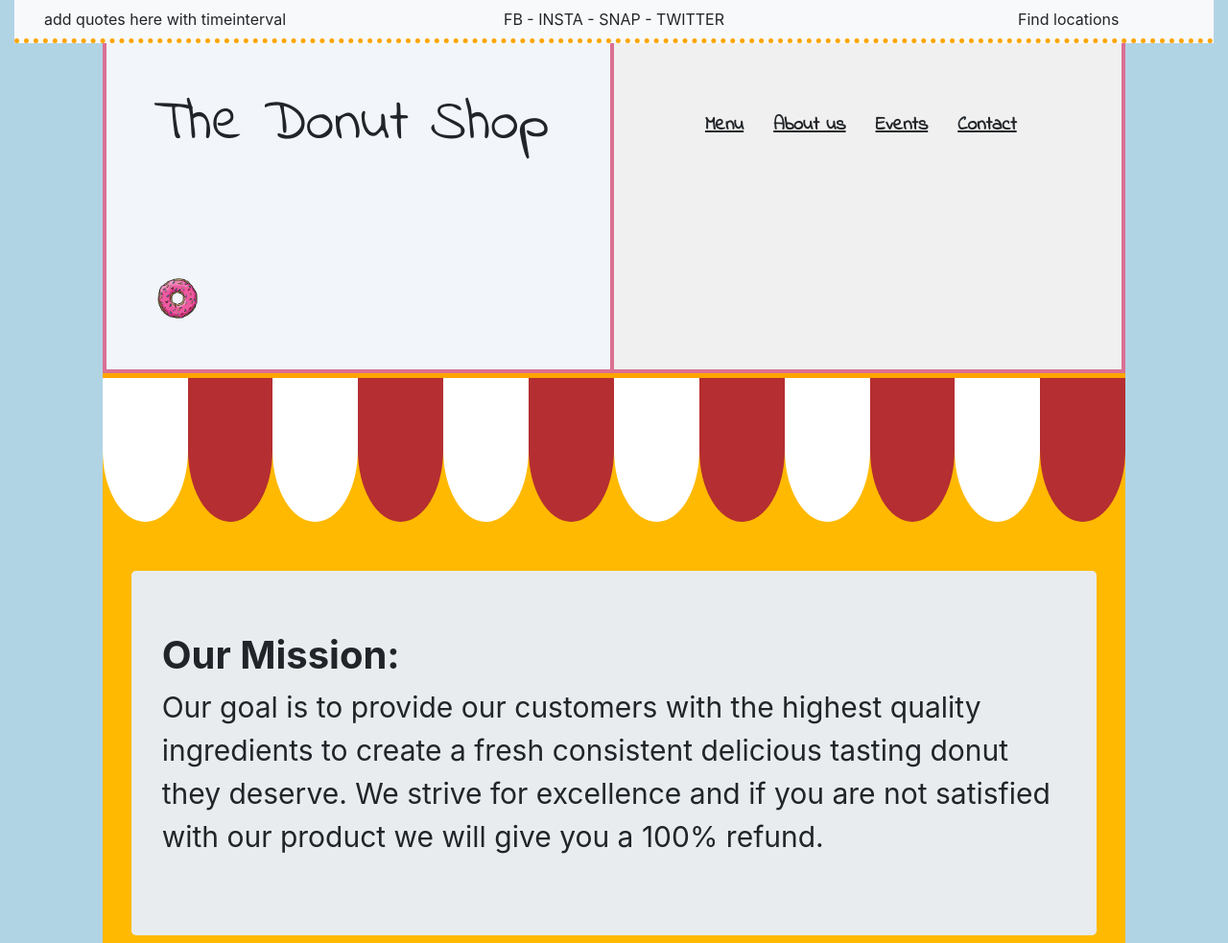
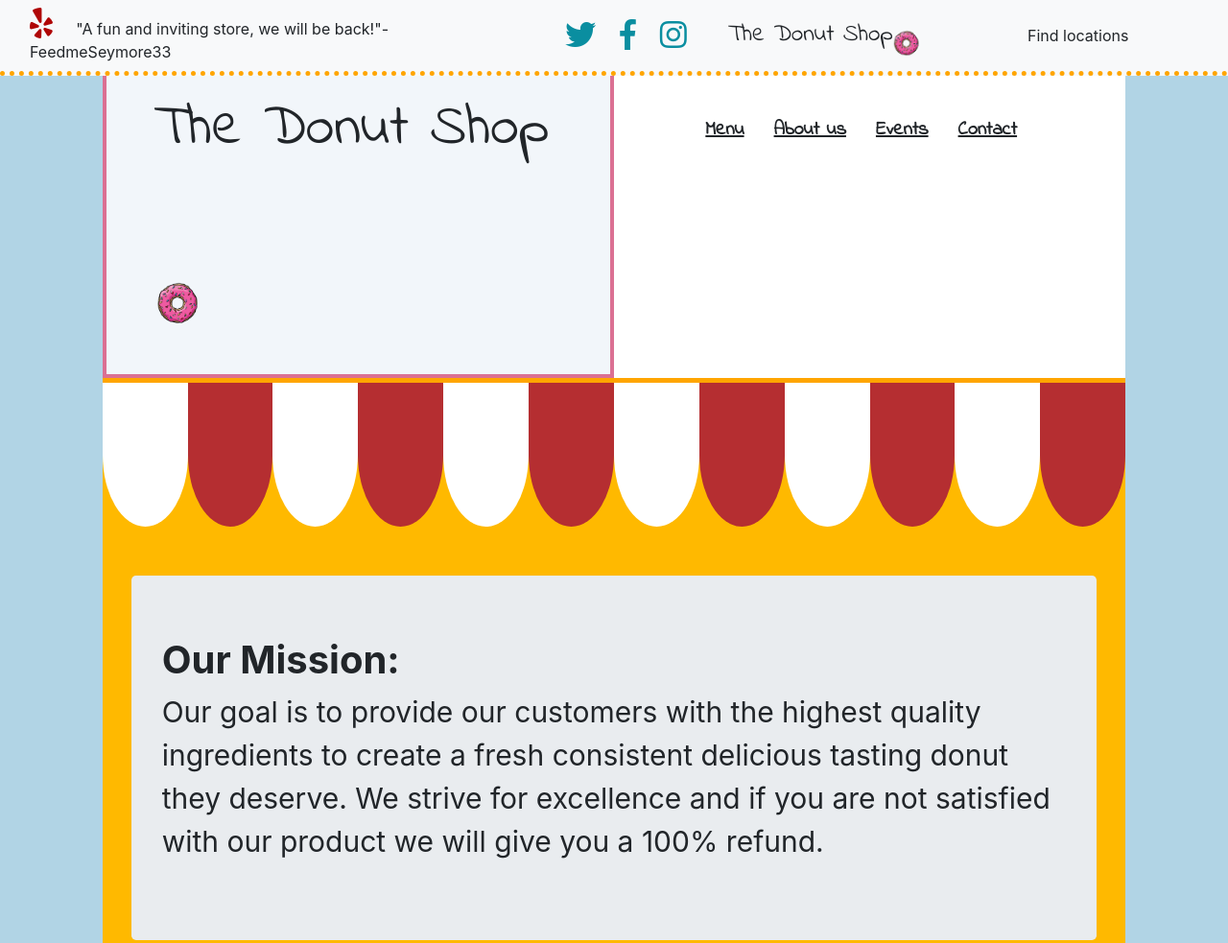
Before and after one commit to memmo01/mock-local-donutshop, a plain HTML site: page index.html in a window 1280 px wide. Shown: the top 983 px of the page at 96% size. Drawn offline with nearby package versions, Linux system fonts and the light colour scheme.

Commit message:
added quote generator to top of page with yelp icon and fixed navbar to top

```diff
--- a/index.html
+++ b/index.html
@@ -12,7 +12,7 @@
     <script src="https://code.jquery.com/jquery-3.3.1.slim.min.js" integrity="sha384-q8i/X+965DzO0rT7abK41JStQIAqVgRVzpbzo5smXKp4YfRvH+8abtTE1Pi6jizo" crossorigin="anonymous"></script>
     <script src="https://cdnjs.cloudflare.com/ajax/libs/popper.js/1.14.3/umd/popper.min.js" integrity="sha384-ZMP7rVo3mIykV+2+9J3UJ46jBk0WLaUAdn689aCwoqbBJiSnjAK/l8WvCWPIPm49" crossorigin="anonymous"></script>
     <script src="https://stackpath.bootstrapcdn.com/bootstrap/4.1.1/js/bootstrap.min.js" integrity="sha384-smHYKdLADwkXOn1EmN1qk/HfnUcbVRZyYmZ4qpPea6sjB/pTJ0euyQp0Mk8ck+5T" crossorigin="anonymous"></script>
-
+    <link rel="stylesheet" href="https://use.fontawesome.com/releases/v5.0.13/css/all.css" integrity="sha384-DNOHZ68U8hZfKXOrtjWvjxusGo9WQnrNx2sqG0tfsghAvtVlRW3tvkXWZh58N9jp" crossorigin="anonymous">
     <link rel="stylesheet"  href="./widescreen.css">
     <link rel="stylesheet" media="screen and (max-width:999px)" href="./midscreen.css">
 </head>
@@ -20,14 +20,16 @@
 <body>
 
     <div class="container-fluid">
-        <nav class="navbar navbar-light bg-light navi">
-            <div class="col-lg-4">
-                add quotes here with timeinterval
+        <nav class="navbar navbar-light fixed-top bg-light navi">
+            <div class="col-lg-5 randomQuotes">
+
+               <i class="fab fa-yelp fa-2x yelp"></i> <span id="yelpQuotes"></span>
             </div>
-            <div class="col-lg-4 logos">
-                FB - INSTA - SNAP - TWITTER
+            <div class="col-lg-2 logos">
+                <i class="fab fa-twitter fa-2x socialMedia"></i><i class="fab fa-facebook-f fa-2x socialMedia"></i><i class="fab fa-instagram fa-2x socialMedia"></i>
             </div>
-            <div class="col">
+            <div class="col logoNav">
+                The Donut Shop<img src="./images/donut.png" alt="donut-logo" style="height:30px">
             </div>
             <div class="col-lg-2">
                 Find locations
@@ -138,7 +140,7 @@
                     <div class="col-lg-6 about">
                         <h2><u>Donuts made fresh each day</u></h2>
                         <p>
-                            <img src="boxDonuts.png" alt="box of donuts" id="boxDonuts"> Fruitcake carrot cake biscuit cotton candy. Soufflé muffin gingerbread tart gingerbread cookie pudding sweet. Caramels fruitcake macaroon pie. Soufflé chocolate brownie marzipan. Wafer chocolate cake powder wafer. Lollipop jelly-o lollipop croissant marshmallow pie cheesecake gummi bears cotton candy. Marzipan cookie candy canes cookie. Cookie gingerbread macaroon jelly-o. Jelly fruitcake croissant carrot cake fruitcake liquorice sweet dessert muffin.
+                            <img src="./images/boxDonuts.png" alt="box of donuts" id="boxDonuts"> Fruitcake carrot cake biscuit cotton candy. Soufflé muffin gingerbread tart gingerbread cookie pudding sweet. Caramels fruitcake macaroon pie. Soufflé chocolate brownie marzipan. Wafer chocolate cake powder wafer. Lollipop jelly-o lollipop croissant marshmallow pie cheesecake gummi bears cotton candy. Marzipan cookie candy canes cookie. Cookie gingerbread macaroon jelly-o. Jelly fruitcake croissant carrot cake fruitcake liquorice sweet dessert muffin.
 
                         </p>
                     </div>
@@ -213,6 +215,37 @@
 
     </div>
 
+    <script type="text/javascript">
+
+
+        var customerQuotes=[{
+            quote:"The best donuts I've had since moving down south",
+            name:"foodieMAtt3"
+        },{
+            quote:"A fun and inviting store, we will be back!",
+            name:"FeedmeSeymore33"
+        },{
+            quote:"These guys know what they are doing! Must try!",
+            name:"jojo112"
+        },{
+            quote:"5 stars!! such a unique place with delicious taste!",
+            name:"bigEAter0"
+        }]
+
+        var x =document.getElementById("yelpQuotes")
+        x.innerHTML= ('"'+customerQuotes[0].quote+'"'+"-"+customerQuotes[0].name)
+
+
+        setInterval(function(){
+            var quoteGenerator = Math.floor(Math.random()*customerQuotes.length)
+            var x =document.getElementById("yelpQuotes")
+            x.innerHTML= ('"'+customerQuotes[quoteGenerator].quote+'"'+"-"+customerQuotes[quoteGenerator].name)
+
+        },5000)
+
+
+    </script>
+
 </body>
 
 </html>
--- a/widescreen.css
+++ b/widescreen.css
@@ -4,17 +4,24 @@ body{
 }
  .navi{
      border-bottom:5px dotted orange;
+
 }
  .logos{
      text-align: center;
 }
  .banner{
      line-height: 170px;
+     margin-top: 50px;
      font-size: 20px;
      background-color: white;
      font-family: 'Indie Flower', cursive;
      border-bottom:5px solid orange;
 }
+.logoNav{
+
+     font-family: 'Indie Flower', cursive;
+     font-size: 25px;
+    }
  .logo{
      padding-left:50px;
      font-size: 60px;
@@ -23,6 +30,7 @@ body{
      border-left:4px solid palevioletred;
      border-right:4px solid palevioletred;
      background-size: cover;
+}
 }
  .links{
      background-color:#f0f0f0;
@@ -57,7 +65,7 @@ body{
 }
  .dirt{
      border-top:10px solid #351c15;
-     background-image: url("./dirt.jpg")
+     background-image: url("./images/dirt.jpg")
 }
  .building{
      background-color: #ffb900;
@@ -104,3 +112,13 @@ body{
      background-color:#0a8ea0;
      padding:50px 0 50px 0;
 }
+.socialMedia{
+    margin-left:25px;
+    color:#0a8ea0;
+
+ }
+ .yelp{
+    color: #af0606;
+    padding-right:20px;
+
+ }
```
